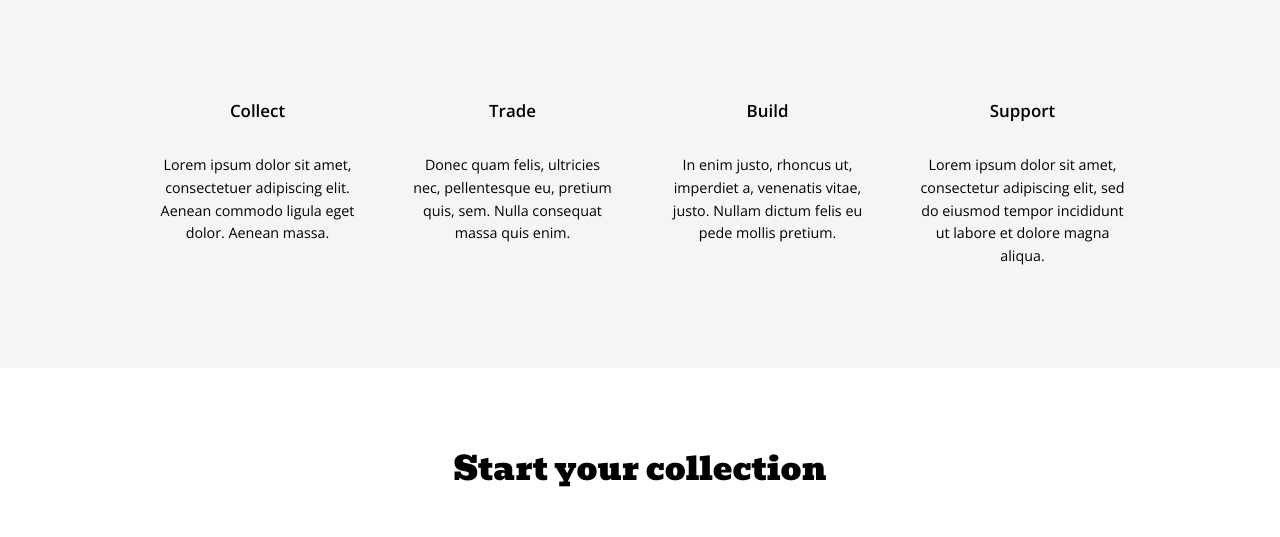
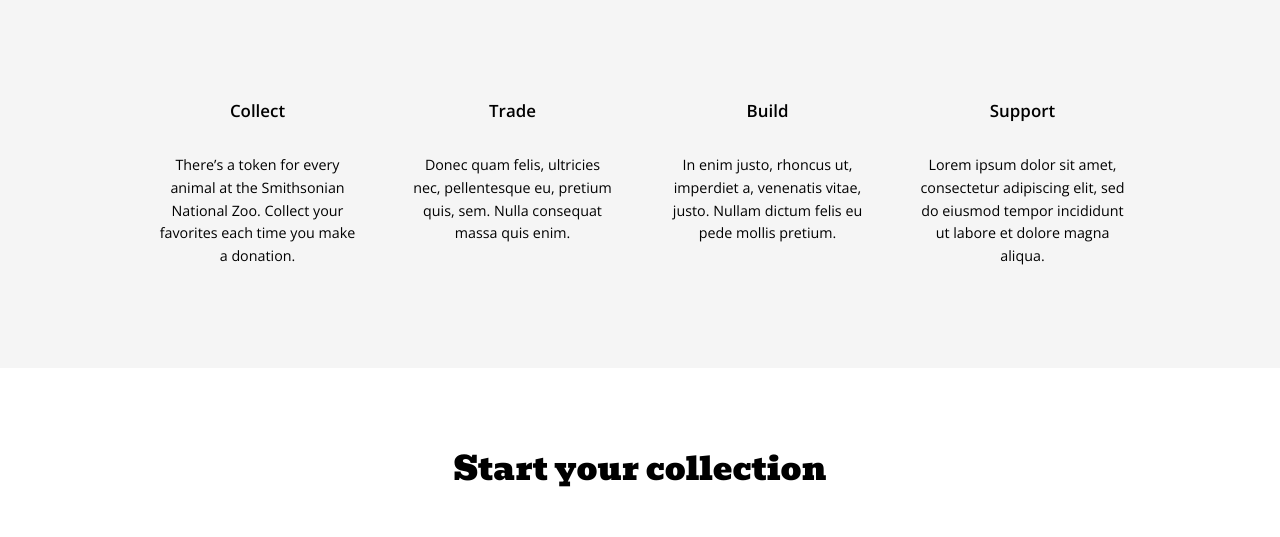
Before and after one commit to cupOJoseph/nifty-zoo-landing1, a plain HTML site: page index.html in a window 1280 px wide. Shown: the part 808-1345 px from the top of the page. Drawn offline with nearby package versions, Linux system fonts and the light colour scheme.

Commit message:
update collection text

```diff
--- a/index.html
+++ b/index.html
@@ -153,7 +153,7 @@
                 Collect
               </h3>
               <p class="feature__description" style="color:rgba(0,0,0,1);font-weight:400">
-                Lorem ipsum dolor sit amet, consectetuer adipiscing elit. Aenean commodo ligula eget dolor. Aenean massa.
+               There’s a token for every animal at the Smithsonian National Zoo. Collect your favorites each time you make a donation.
               </p>
             </div>
             <div class="feature">
```
